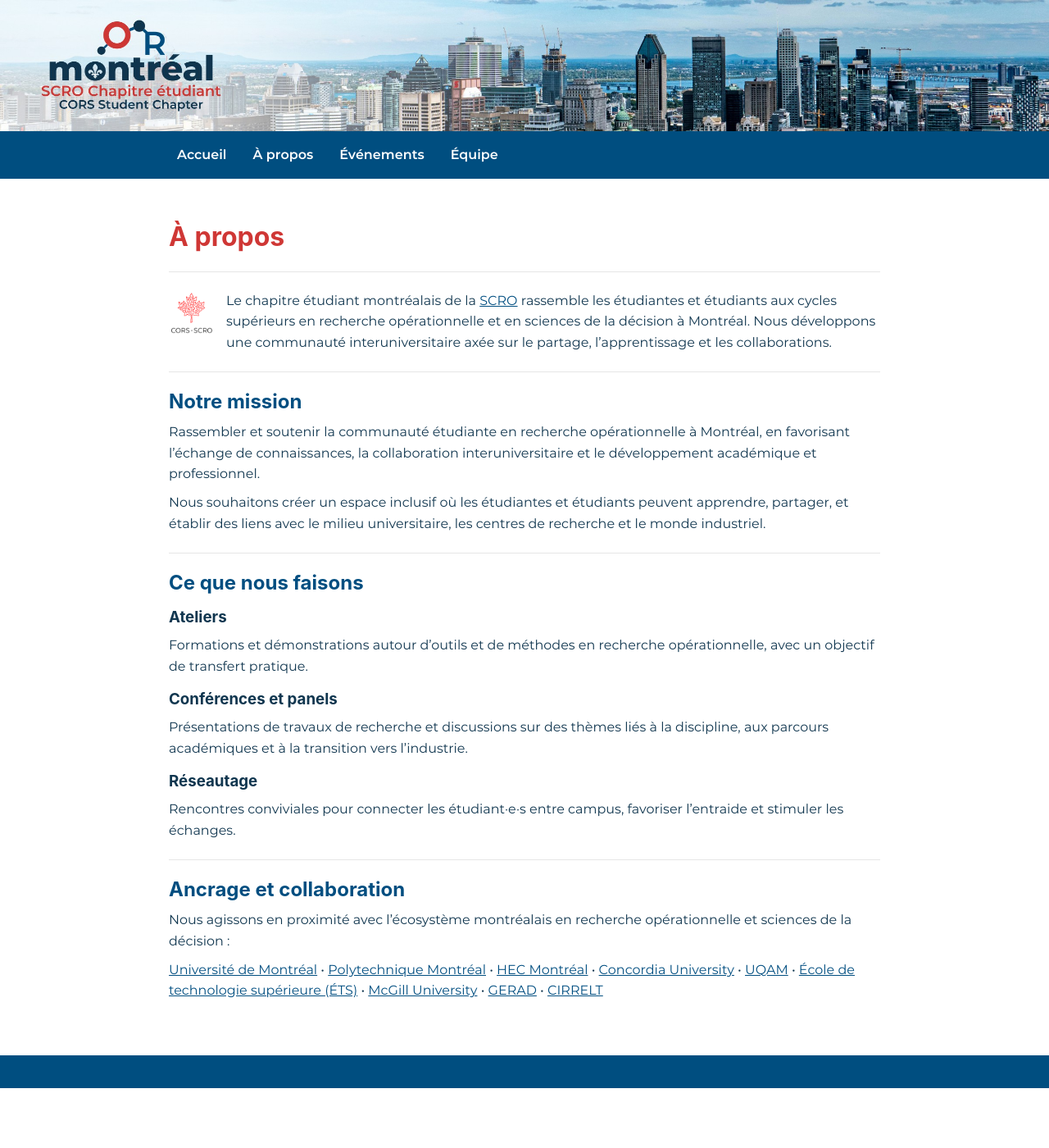
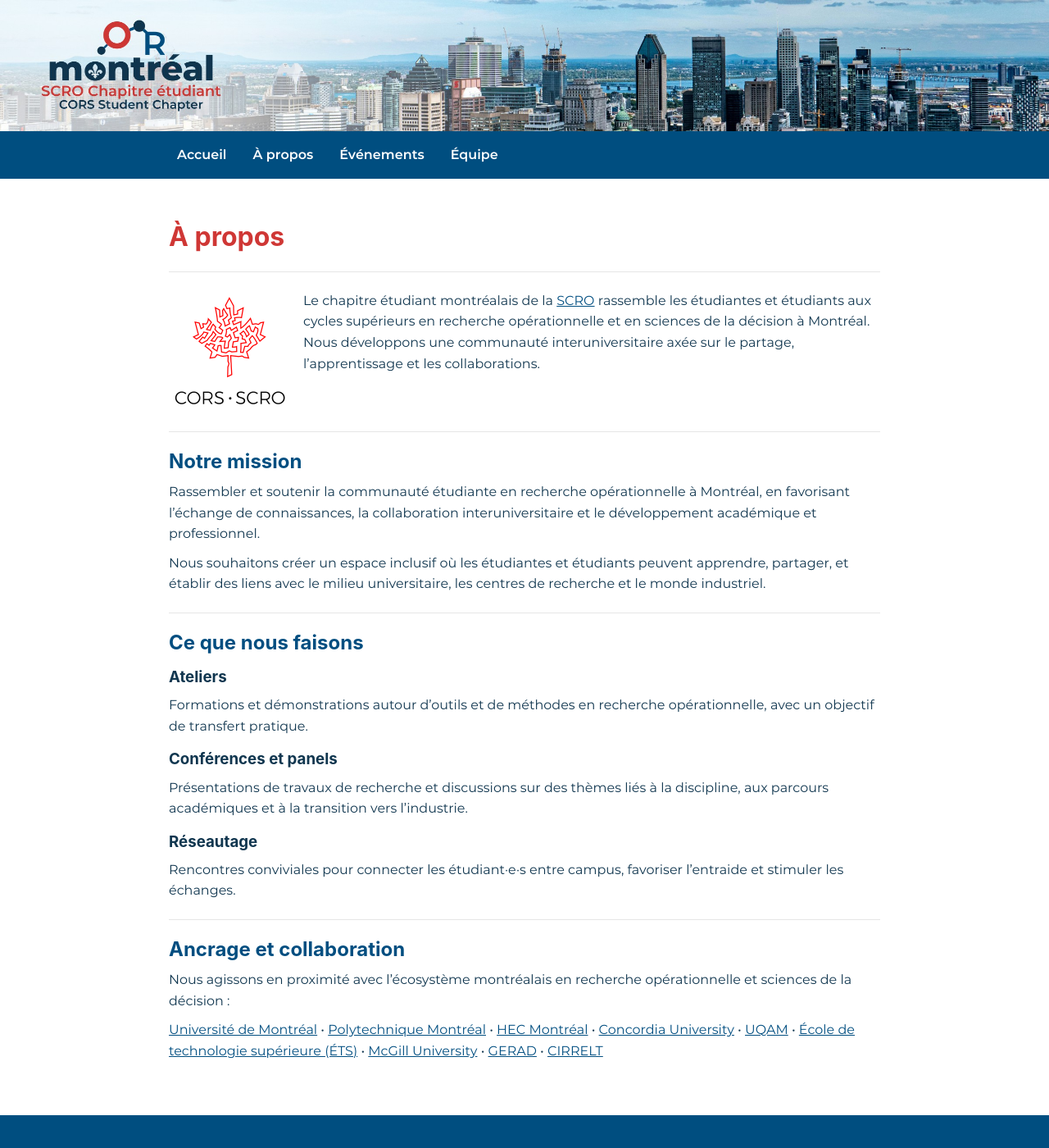
Before and after one commit to juanseripe/cors-montreal-student-chapter, a Jekyll site: the page built from docs/a-propos.md, in a window 1280 px wide. Shown: the whole page at 82% size. Built offline with Jekyll 4.4.1, drawn with Linux system fonts in a browser that asks for light colours; some web fonts are replaced; before the commit the page ends 1327 px from its top, so only the background shows below that.

Commit message:
CORS logo size

```diff
--- a/docs/_layouts/event.html
+++ b/docs/_layouts/event.html
@@ -20,7 +20,7 @@ layout: default
 
 <div class="event-meta">
   <strong>Date :</strong> {{ dmy }}
-  {% if t_start and t_start != "" %} • <strong>Heure :</strong> {{ t_start }}{% if page.end %}–{{ t_end }}{% endif %}{% endif %}
+  {% if t_start and t_start != "" %} • <strong>Heure :</strong> {{ t_start }}{% if page.end %} – {{ t_end }}{% endif %}{% endif %}
   {% if page.location %} • <strong>Lieu :</strong> {{ page.location }}{% endif %}
   {% if page.language %} • <strong>Langue :</strong> {{ page.language }}{% endif %}
 </div>
--- a/docs/assets/style.css
+++ b/docs/assets/style.css
@@ -242,7 +242,7 @@ hr {
 .about-intro p{ margin:0; }
 
 .about-logo{
-  width:56px;
+  width:150px;
   height:auto;
   flex:0 0 auto;
 }
```
